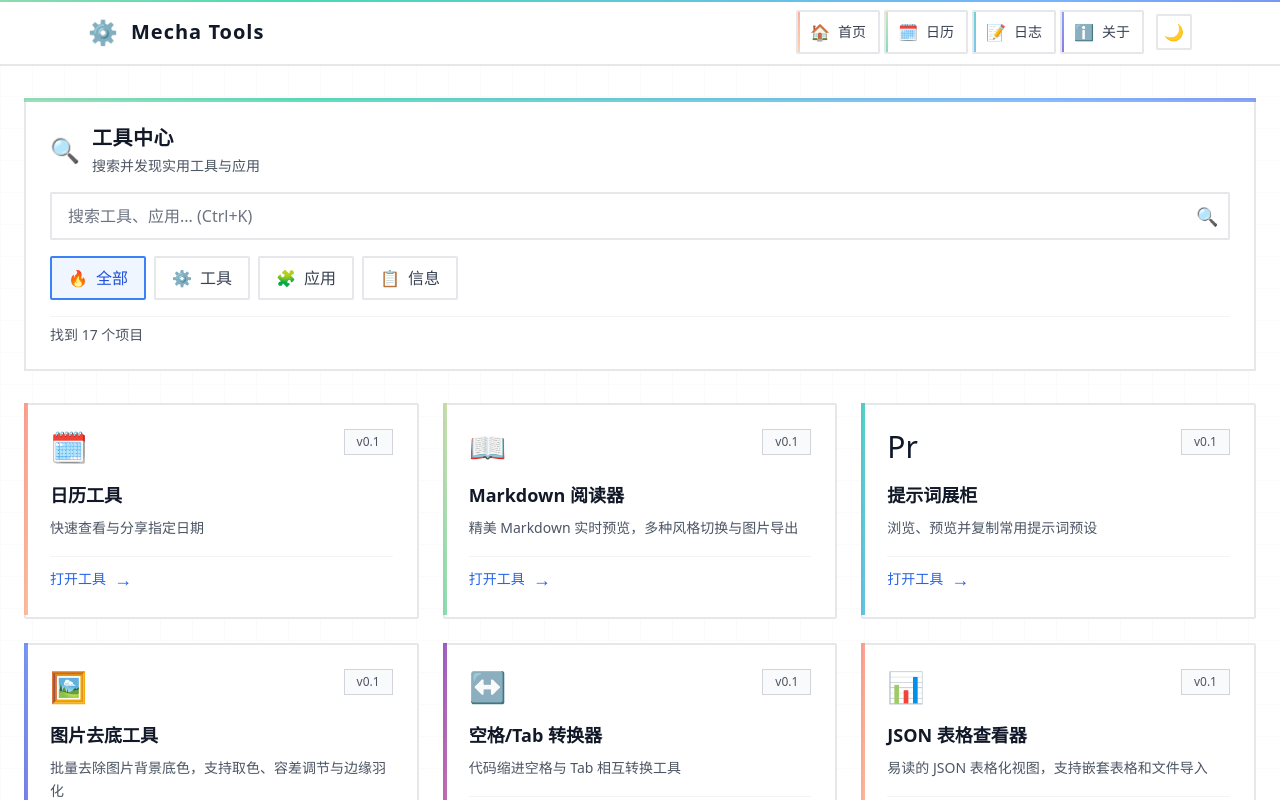
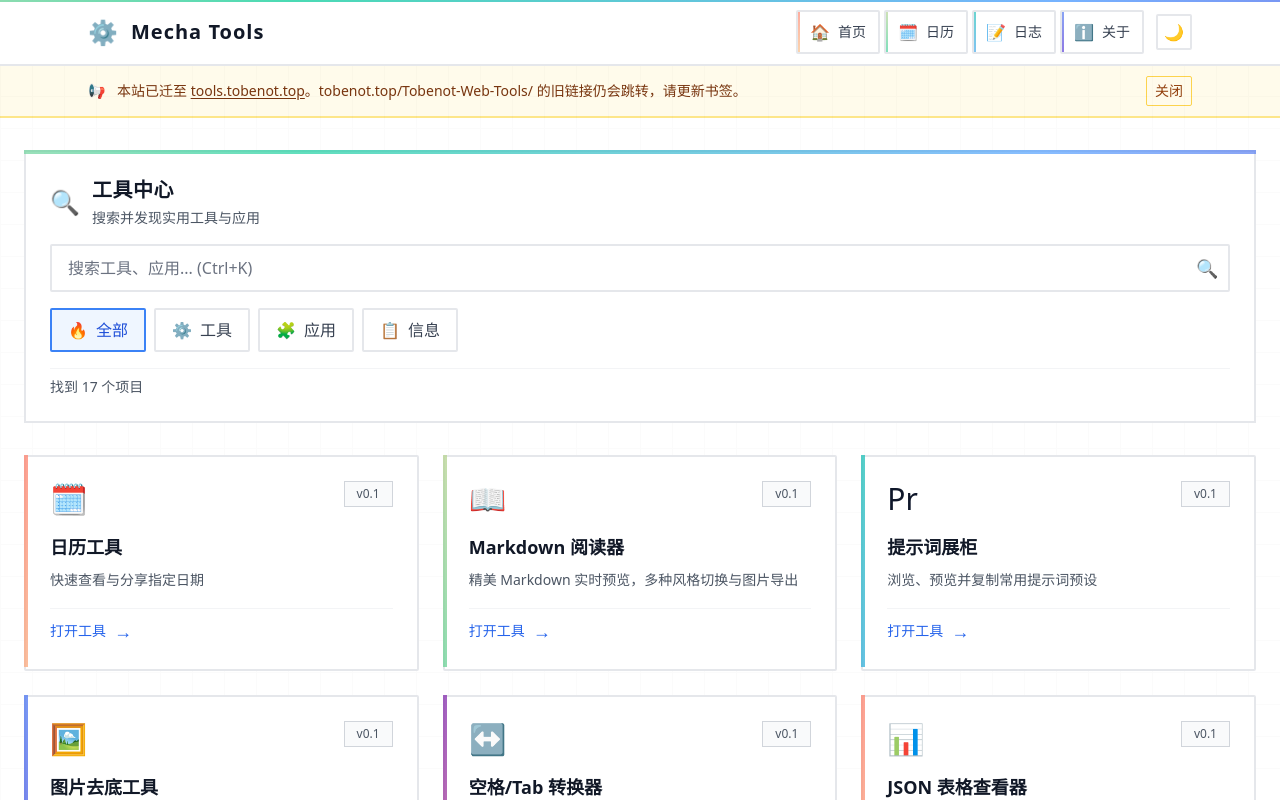
Before and after one commit to tobenot/Tobenot-Web-Tools, a React (Vite) app: page / in a window 1280 px wide. Shown: the top 800 px of the page. Built offline with nearby package versions, Linux system fonts and the light colour scheme.

Commit message:
feat: 域名改为子域名，资源加载路径要改

```diff
--- a/apps/color-palette/index.html
+++ b/apps/color-palette/index.html
@@ -65,7 +65,7 @@
 		<header class="sticky top-0 z-30 border-b border-mech-edge/70 backdrop-blur bg-mech-bg/70 -mx-4 px-4 py-3">
 			<div class="flex items-center justify-between">
 				<a class="font-semibold tracking-wider hover:text-black" href="/index.html">Mecha Tools</a>
-				<a class="inline-flex items-center gap-2 px-3 py-2 rounded-md border border-mech-edge bg-white hover:bg-neutral-50 text-mech-text transition-colors" href="https://tobenot.top/Tobenot-Web-Tools/">返回首页</a>
+				<a class="inline-flex items-center gap-2 px-3 py-2 rounded-md border border-mech-edge bg-white hover:bg-neutral-50 text-mech-text transition-colors" href="https://tools.tobenot.top/">返回首页</a>
 			</div>
 		</header>
 
--- a/apps/hello/index.html
+++ b/apps/hello/index.html
@@ -14,7 +14,7 @@
       <header class="sticky top-0 z-30 border-b border-mech-edge/70 backdrop-blur bg-mech-bg/70 -mx-4 px-4 py-3">
         <div class="flex items-center justify-between">
           <a class="font-semibold tracking-wider hover:text-black" href="/index.html">Mecha Tools</a>
-          <a class="inline-flex items-center gap-2 px-3 py-2 rounded-md border border-mech-edge bg-white hover:bg-neutral-50 text-mech-text transition-colors" href="https://tobenot.top/Tobenot-Web-Tools/">返回首页</a>
+          <a class="inline-flex items-center gap-2 px-3 py-2 rounded-md border border-mech-edge bg-white hover:bg-neutral-50 text-mech-text transition-colors" href="https://tools.tobenot.top/">返回首页</a>
         </div>
       </header>
 
--- a/apps/seamless-texture/index.html
+++ b/apps/seamless-texture/index.html
@@ -126,7 +126,7 @@
   <header class="app-header">
     <a href="/index.html">Mecha Tools</a>
     <span style="font-size:0.8rem;color:#9ca3af;">无缝贴图预览 · 多图随机四方连续</span>
-    <a class="back-btn" href="https://tobenot.top/Tobenot-Web-Tools/">返回首页</a>
+    <a class="back-btn" href="https://tools.tobenot.top/">返回首页</a>
   </header>
 
   <div class="canvas-area" id="canvasArea">
--- a/src/App.tsx
+++ b/src/App.tsx
@@ -1,5 +1,6 @@
 import { useEffect, useMemo, useState } from 'react'
 import { Header } from './components/Header'
+import { DomainMigrationBanner } from './components/DomainMigrationBanner'
 import { Layout } from './components/Layout'
 import { ErrorBoundary } from './components/ErrorBoundary'
 import { CommandPalette } from './components/CommandPalette'
@@ -44,6 +45,7 @@ export default function App() {
   return (
     <Layout hideFooter={route.path === 'markdown-reader'}>
       <Header />
+      <DomainMigrationBanner />
       <CommandPalette />
       {route.path === 'markdown-reader' && (
         <main className="w-full overflow-hidden p-4" style={{ height: 'calc(100vh - 66px)' }}>
--- /dev/null
+++ b/src/components/DomainMigrationBanner.tsx
@@ -0,0 +1,51 @@
+import { useState } from 'react'
+
+const STORAGE_KEY = 'mecha-domain-migration-banner'
+
+export function DomainMigrationBanner() {
+  const [visible, setVisible] = useState(() => {
+    try {
+      return localStorage.getItem(STORAGE_KEY) !== '1'
+    } catch {
+      return true
+    }
+  })
+
+  if (!visible) return null
+
+  function dismiss() {
+    try {
+      localStorage.setItem(STORAGE_KEY, '1')
+    } catch {
+      // ignore
+    }
+    setVisible(false)
+  }
+
+  return (
+    <div className="border-b-2 border-amber-200 dark:border-amber-800 bg-amber-50 dark:bg-amber-950/40">
+      <div className="max-w-6xl mx-auto px-6 py-2.5 flex items-start sm:items-center gap-3 text-sm text-amber-900 dark:text-amber-100">
+        <span className="shrink-0" aria-hidden>📢</span>
+        <p className="flex-1 leading-relaxed">
+          本站已迁至{' '}
+          <a
+            href="https://tools.tobenot.top/"
+            className="font-medium underline underline-offset-2 hover:text-amber-700 dark:hover:text-amber-200"
+          >
+            tools.tobenot.top
+          </a>
+          。tobenot.top/Tobenot-Web-Tools/ 的旧链接仍会跳转，请更新书签。
+        </p>
+        <button
+          type="button"
+          onClick={dismiss}
+          className="shrink-0 px-2 py-1 border border-amber-300 dark:border-amber-700 text-amber-800 dark:text-amber-200 hover:bg-amber-100 dark:hover:bg-amber-900/50 transition-colors"
+          style={{ borderRadius: '2px' }}
+          aria-label="关闭通知"
+        >
+          关闭
+        </button>
+      </div>
+    </div>
+  )
+}
--- a/src/data/routes.ts
+++ b/src/data/routes.ts
@@ -140,5 +140,14 @@ export const pageTitleMap: Record<string, string> = {
 }
 
 export const globalChangelog: ChangelogEntry[] = [
+  {
+    date: '2026-06-07',
+    title: '域名迁移',
+    notes: [
+      '由 tobenot.top/Tobenot-Web-Tools/ 迁至 tools.tobenot.top',
+      '路由方式不变，仍为 # 哈希直达',
+      '请更新书签与外链域名'
+    ]
+  },
   { date: '2025-08-08', title: '项目初始化', notes: ['添加首页导航与机械风主题', '实现日历工具 v0.1（支持哈希分享 `?d=YYYY-MM-DD`）', '加入通用工具模板（分享、设计、更新日志）', '配置 GitHub Pages 自动部署'] },
 ]
```
Also changed, not shown: 1 other file (tests, documents, lock files or other folders).
